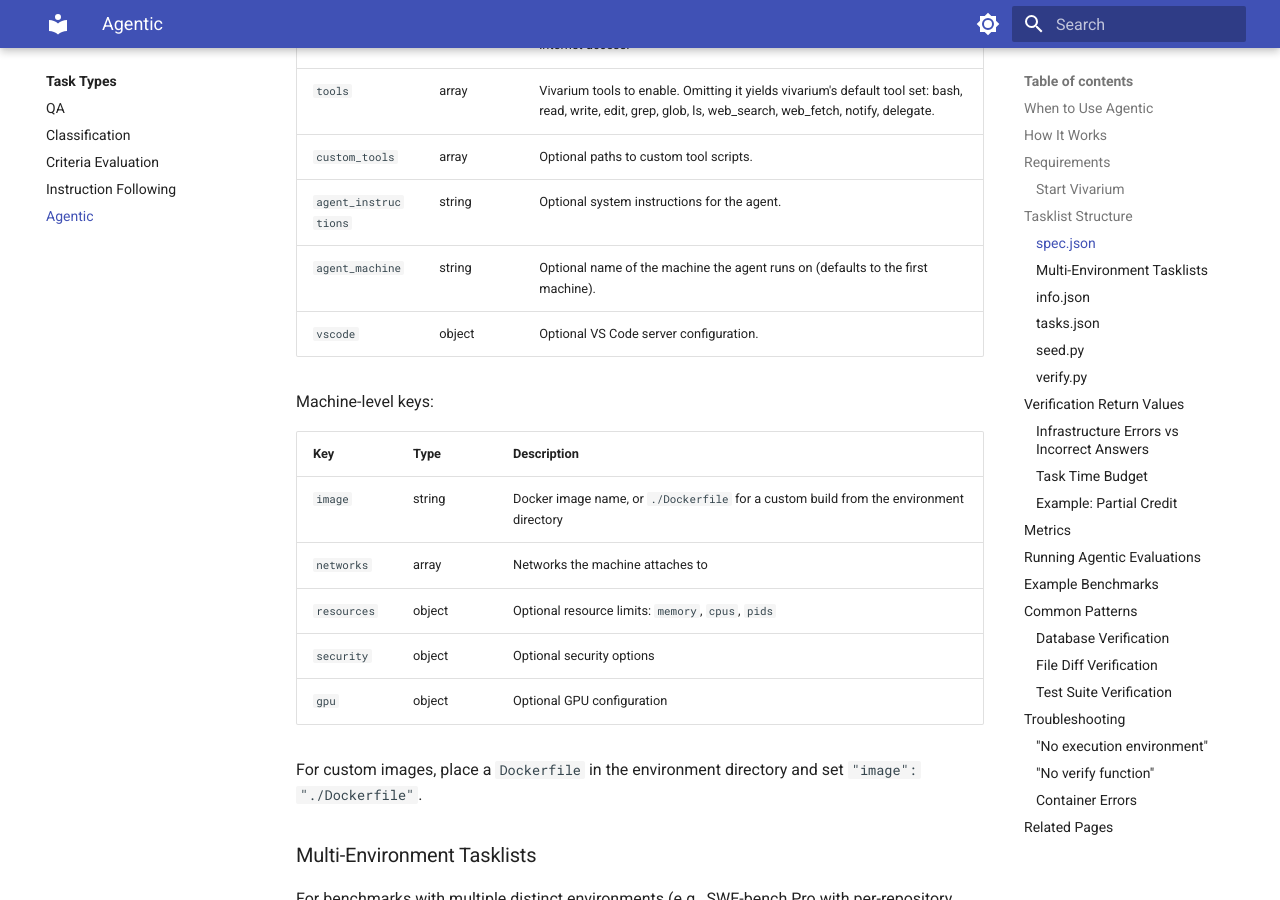
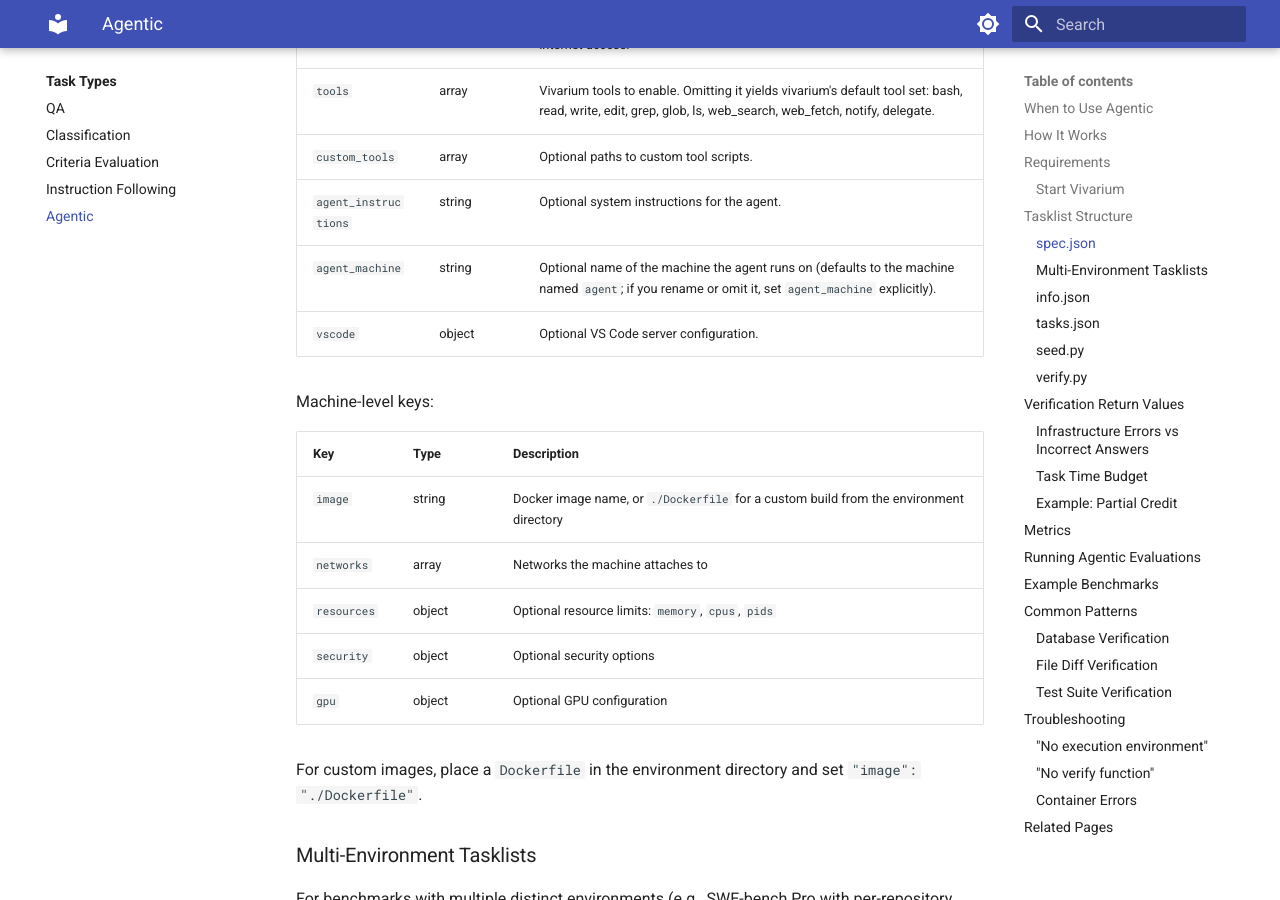
Before and after one commit to palace-ai/palace-eval, an MkDocs documentation site: the page built from docs/task-types/agentic.md, in a window 1280 px wide and 900 px high, scrolled down 2391 px. Built offline with MkDocs 1.6.1 and Material for MkDocs 9.7.7, drawn with Linux system fonts in a browser that asks for light colours.

Commit message:
docs(agentic): fix agent_machine default claim in spec.json reference
The vivarium runtime defaults agent_machine to the hostname 'agent'
(Spec.agent_machine = 'agent') and rejects specs whose machines lack
that hostname ('agent_machine 'agent' not found in machines'), so the
default is a machine named 'agent', not 'the first machine'.

Verified against the live orchestrator: registering {machines: {a, b}}
with no agent_machine and creating an environment fails with:
  agent_machine 'agent' not found in machines. Available: ['a', 'b']

Closes #7

Co-authored-by: vivarium <vivarium@agent>

```diff
--- a/docs/task-types/agentic.md
+++ b/docs/task-types/agentic.md
@@ -94,7 +94,7 @@ available to the agent:
 | `tools` | array | Vivarium tools to enable. Omitting it yields vivarium's default tool set: bash, read, write, edit, grep, glob, ls, web_search, web_fetch, notify, delegate. |
 | `custom_tools` | array | Optional paths to custom tool scripts. |
 | `agent_instructions` | string | Optional system instructions for the agent. |
-| `agent_machine` | string | Optional name of the machine the agent runs on (defaults to the first machine). |
+| `agent_machine` | string | Optional name of the machine the agent runs on (defaults to the machine named `agent`; if you rename or omit it, set `agent_machine` explicitly). |
 | `vscode` | object | Optional VS Code server configuration. |
 
 Machine-level keys:
```
